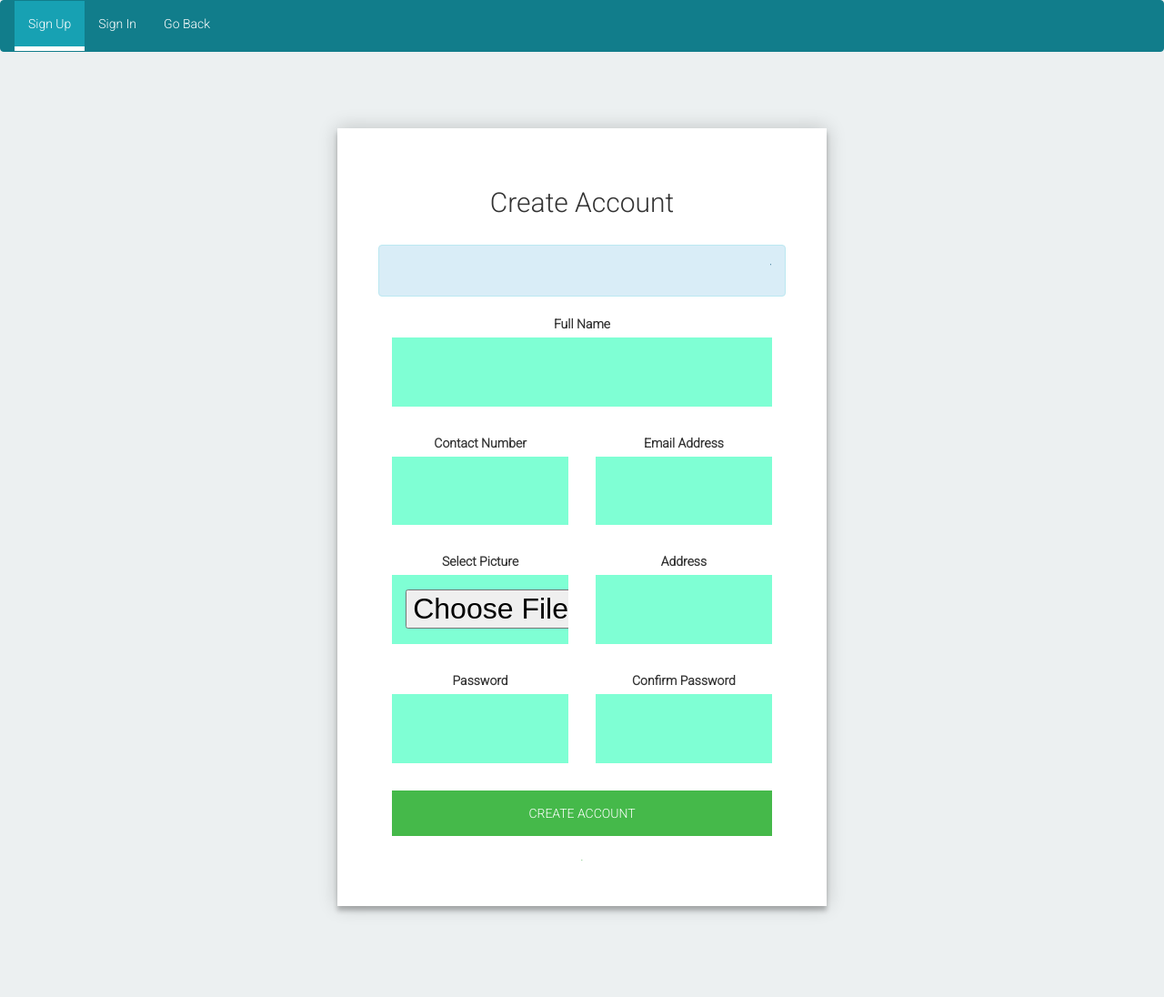
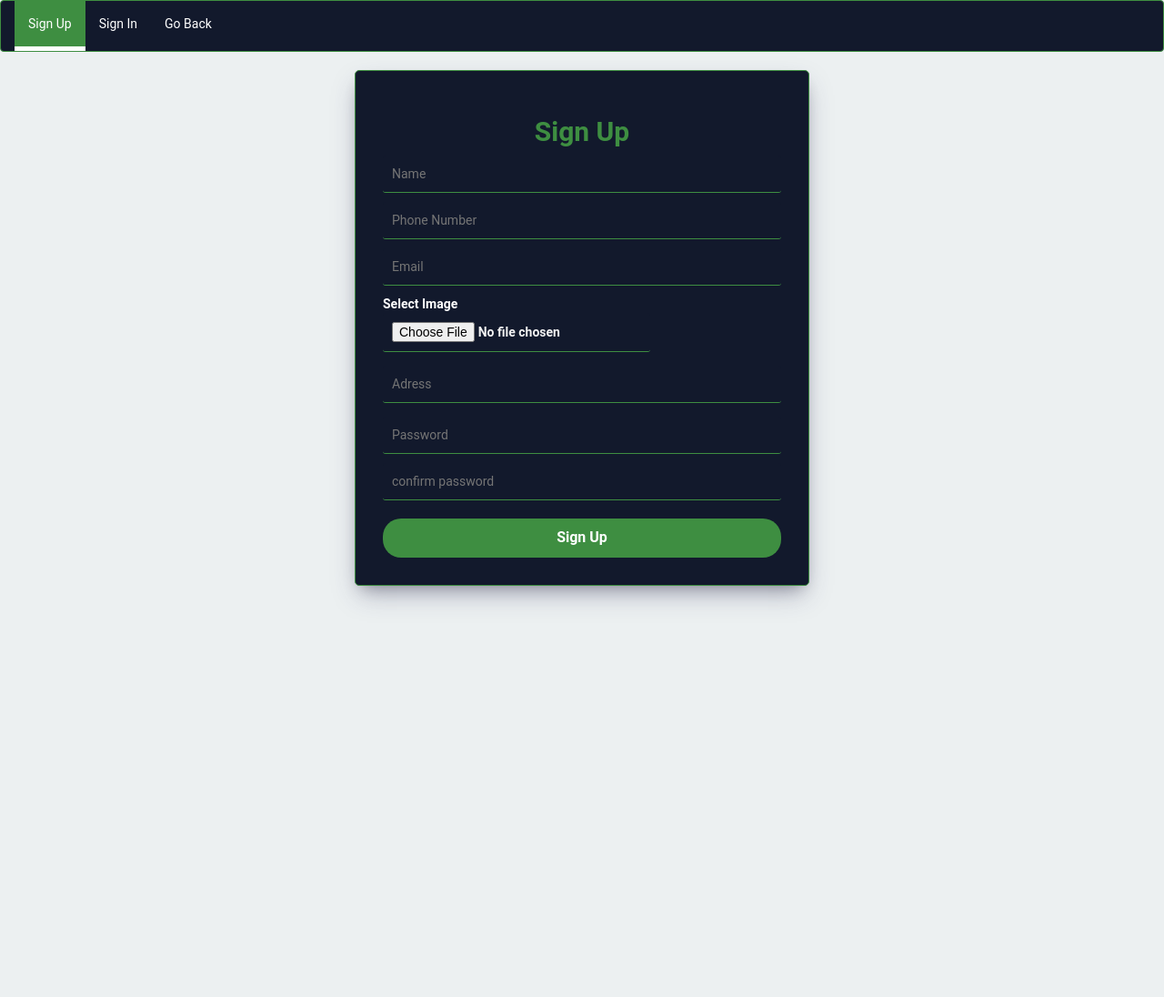
Before and after one commit to Mobile-Ticket-Management-System/Mobile-Ticket-System, a PHP site: page /tcpdf/pro/individual_reg.php in a window 1280 px wide. Shown: the whole page at 91% size. After the commit the page ends 666 px from the top, so only its background shows below. Run offline with PHP 8.4, Linux system fonts and the light colour scheme; some libraries are stand-ins or nearby versions.

Commit message:
updated signup and sign in pages

```diff
--- /dev/null
+++ b/bus/pro/assets/css/signup.css
@@ -0,0 +1,150 @@
+* {
+    box-sizing: border-box;
+    align-items: cdnter;
+
+  }
+
+  body {
+    background-color: #f1f1f1;
+    font-family: Arial, sans-serif;
+  }
+
+  .container {
+    background-color: #12192c;
+    border-radius: 5px;
+    margin: 0 auto;
+    max-width: 500px;
+    padding: 30px;
+    box-shadow: rgba(50, 50, 93, 0.35) 0px 13px 27px -5px, rgba(0, 0, 0, 0.3) 0px 8px 16px -8px;
+    color: white;
+    border: 1px solid #3e8e41;
+    position: relative;
+    margin-top: 1rem;
+  }
+
+  h1 {
+    text-align: center;
+  }
+
+  form {
+    display: flex;
+    flex-direction: column;
+
+  }
+
+  label {
+    font-weight: bold;
+    margin-bottom: 5px;
+  }
+
+  input {
+    border: none;
+    border-radius: 3px;
+    /*box-shadow: 0px 0px 5px rgba(0, 0, 0, 0.1); */
+    margin-bottom: 10px;
+    padding: 10px;
+    border: 1px solid #3e8e41;
+    border-top: none;
+    border-right: none;
+    border-left: none;
+    background-color: #12192c;
+    color: #f1f1f1;
+  }
+
+  button {
+    background-color: #3e8e41;
+    border: none;
+    border-radius: 3px;
+    color: #fff;
+    cursor: pointer;
+    font-size: 16px;
+    margin-top: 10px;
+    padding: 10px;
+    transition: background-color 0.2s ease;
+    font-weight: bold;
+    border-radius: 20px;
+    text-align: center;
+  }
+
+  button:hover {
+    background-color: #3e8e41;
+
+  }
+
+  a {
+    text-decoration: none;
+    color: #3e8e41;
+  }
+
+  .signup{
+    font-weight: bold;
+    color: #3e8e41;
+    text-align: center;
+  }
+
+  .signUpBtn{
+    font-weight: bold;
+    border-radius: 20px;
+  }
+
+  .signIn{
+    text-align: center;
+    font-weight: bold;
+}
+
+img{
+  font-weight: normal;
+}
+.navbar-default .navbar-nav > li > a:hover,
+.navbar-default .navbar-nav > li > a:focus {
+  color: #fff; /*Sets the text hover color on navbar*/
+  border-bottom: 5px solid #fff;
+}
+
+.navbar-default .navbar-nav > .active > a,
+.navbar-default .navbar-nav > .active > a:hover,
+.navbar-default .navbar-nav > .active > a:focus {
+  color: white; /*BACKGROUND color for active*/
+  background-color: #3e8e41;
+  border-bottom: 5px solid #fff;
+}
+
+.navbar-default {
+  background-color: #12192c;
+  /* border-color: #31c224; */
+  border-color: #3e8e41;
+}
+.dropdown-menu > li > a:hover,
+.dropdown-menu > li > a:focus {
+  color: #262626;
+  text-decoration: none;
+  background-color: #12192c; /*change color of links in drop down here*/
+}
+
+.nav > li > a:hover,
+.nav > li > a:focus {
+  text-decoration: none;
+  background-color: silver; /*Change rollover cell color here*/
+}
+
+.navbar-default .navbar-nav > li > a {
+  color: white; /*Change active text color here*/
+}
+.navbar-default .navbar-brand {
+  color: #ecf0f1;
+  font-weight: 100;
+  font-size: 20px;
+  padding-left: 40px;
+}
+.help-block {
+  color: red;
+  font-size: 12px;
+  margin: 0;
+  padding: 0;
+}
+body {
+  background: #ecf0f1; /* fallback for old browsers */
+  font-family: "Roboto", sans-serif;
+  -webkit-font-smoothing: antialiased;
+  -moz-osx-font-smoothing: grayscale;
+}
--- a/bus/pro/includes/inc-header.php
+++ b/bus/pro/includes/inc-header.php
@@ -9,5 +9,5 @@ require_once '../constants.php';
     <title><?php echo SITE_NAME ?></title>
     <link href="assets/css/jquery-ui.css" rel="stylesheet" type="text/csss" />
     <link href="assets/css/bootstrap.min.css" rel="stylesheet" type="text/css" />
-    <link rel="stylesheet" href="assets/css/style.css">
+    <link rel="stylesheet" href="assets/css/signup.css">
 </head>
--- a/bus/pro/individual_reg.php
+++ b/bus/pro/individual_reg.php
@@ -69,82 +69,33 @@ alert("We could not register you!.");
     }
 }
 ?>
-<div class="signup-page">
+<title>Sign Up</title>
+<div class="container">
     <div class="form">
-        <h2>Create Account </h2>
-        <br>
-        <p class="alert alert-info">
-            <marquee behavior="" scrollamount="2" direction="">You need to create an account to book/view trains!
-            </marquee>
-        </p>
+        <h2 class="signup">Sign Up </h2>
         <form class="login-form" method="post" role="form" enctype="multipart/form-data" id="signup-form"
             autocomplete="off">
-            <!-- json response will be here -->
-            <div id="errorDiv"></div>
-            <!-- json response will be here -->
-            <div class="col-md-12">
-                <div class="form-group">
-                    <label>Full Name</label>
-                    <input type="text" required minlength="10" name="name">
-                </div>
-            </div>
 
-            <div class="col-md-6">
-                <div class="form-group">
-                    <label>Contact Number</label>
-                    <input type="text" minlength="11" pattern="[0-9]{11}" required name="phone">
-                </div>
-            </div>
-            <div class="col-md-6">
-                <div class="form-group">
-                    <label>Email Address</label>
-                    <input type="email" required name="email">
-                </div>
-            </div>
+            <input type="text" required minlength="10" placeholder="Name" name="name">
 
-            <div class="col-md-6">
-                <div class="form-group">
-                    <label>Select Picture</label>
-                    <input type="file" name='file' required>
-                </div>
-            </div>
-            <div class="col-md-6">
-                <div class="form-group">
-                    <label>Address</label>
-                    <input type='text' name="address" class="form-group" required>
-                    </select>
-                    <span class="help-block" id="error"></span>
-                </div>
-            </div>
-            <div class="col-md-6">
-                <div class="form-group">
-                    <label>Password</label>
-                    <input type="password" name="password" id="password">
-                    <span class="help-block" id="error"></span>
-                </div>
-            </div>
-            <div class="col-md-6">
-                <div class="form-group">
-                    <label>Confirm Password</label>
-                    <input type="password" name="cpassword" id="cpassword">
-                    <span class="help-block" id="error"></span>
-                </div>
-            </div>
-            <div class="col-md-12">
-                <div class="form-group">
-                    <button type="submit" id="btn-signup">
-                        CREATE ACCOUNT
-                    </button>
-                </div>
-            </div>
-            <p class="message">
-                <a href="#">.</a><br>
-            </p>
+            <input type="number" minlength="11" pattern="[0-9]{11}" required name="phone" placeholder="Phone Number">
+
+            <input type="email" required name="email" placeholder="Email">
+
+            <label for="image">Select Image<input type="file" name='file' placeholder="Image" required></label>
+
+            <input type='text' name="address" placeholder="Adress" class="form-group" required>
+
+            <input type="password" name="password" id="password" placeholder="Password">
+
+            <input type="password" name="cpassword" id="cpassword" placeholder="confirm password">
+
+            <button type="submit" id="btn-signup" onclick="submitForm()">Sign Up</button>
         </form>
     </div>
 </div>
 </div>
-<script src="assets/js/jquery-1.12.4-jquery.min.js"></script>
+<script src="assets/js/index.js"></script>
 
 </body>
 
```
Also changed, not shown: bus/pro/assets/index.js (added, +13 -0 lines), bus/pro/signin.php (+6 -35 lines).
